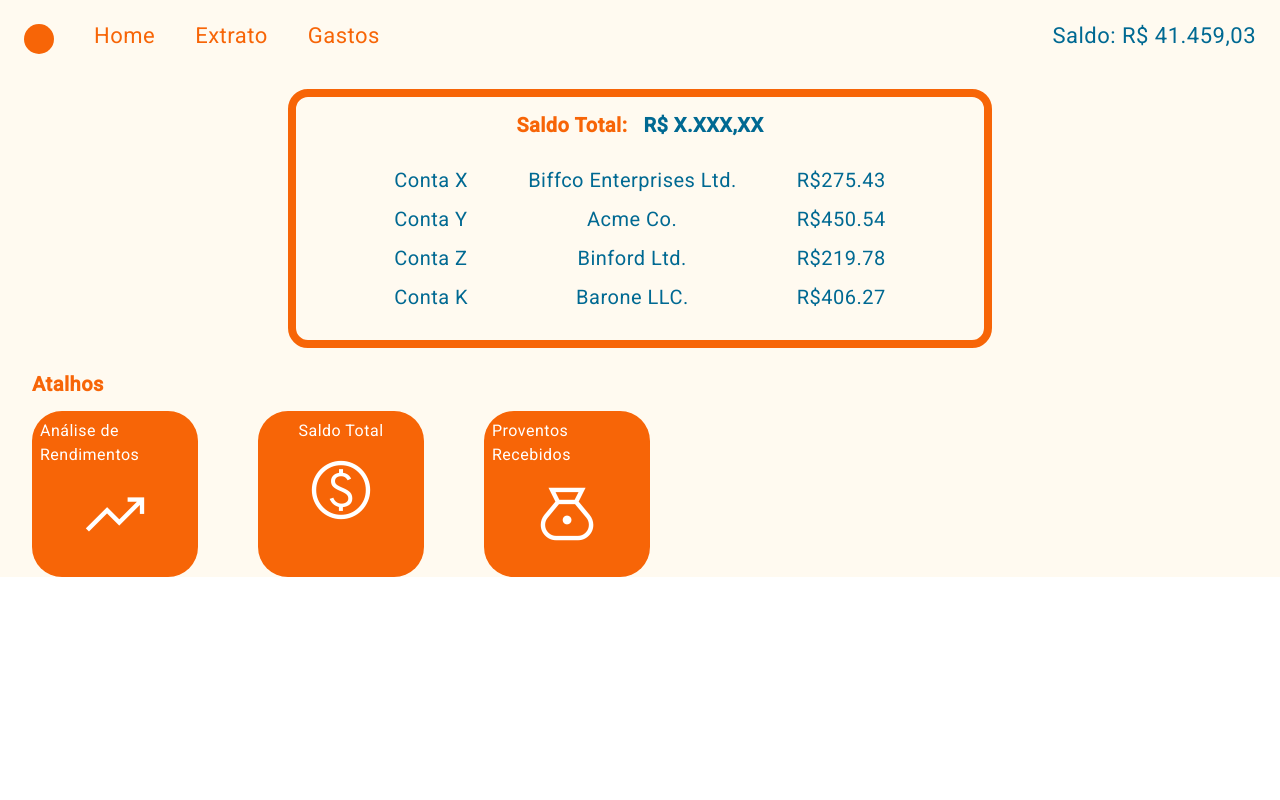
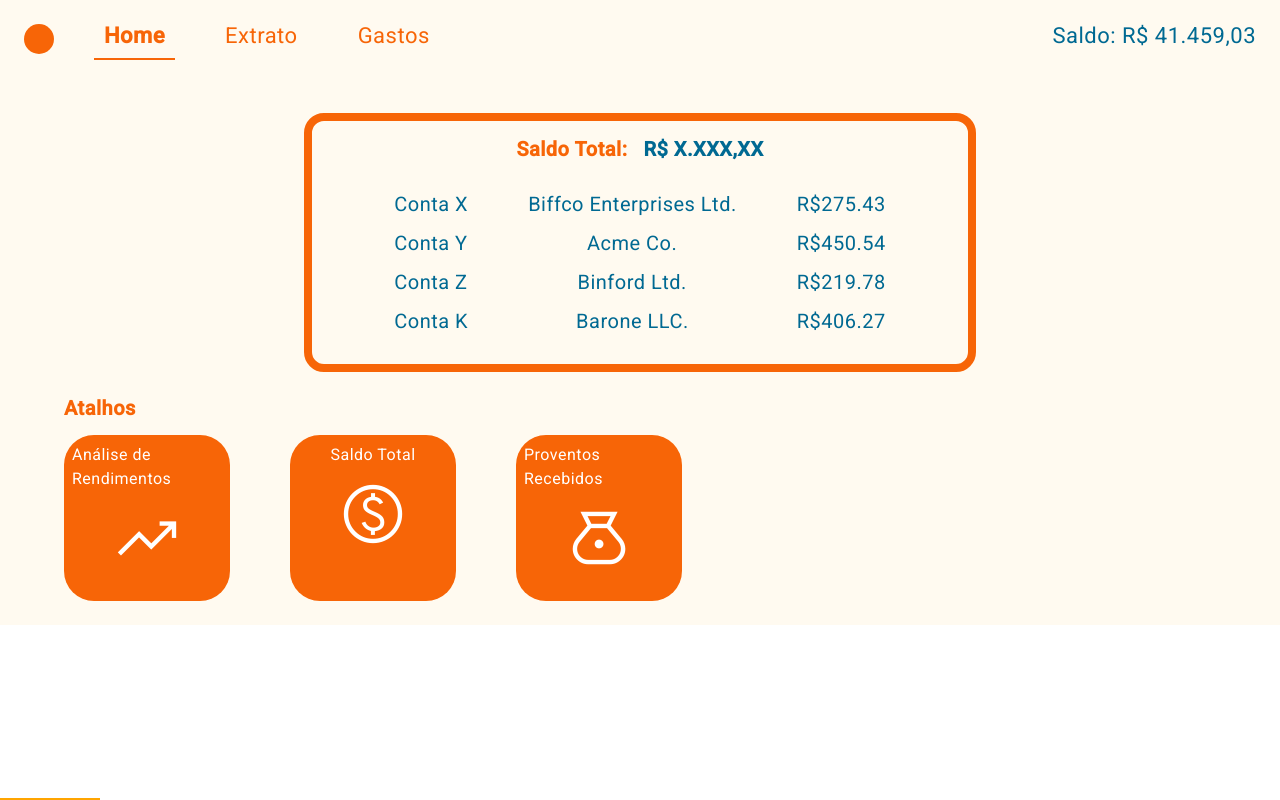
Before and after one commit to marcostomas/finhub-app, an Angular app: page /home in a window 1280 px wide. Built offline with nearby package versions, Linux system fonts and the light colour scheme.

Commit message:
feat: menu com efeito

```diff
--- a/src/app/components/header/header.component.css
+++ b/src/app/components/header/header.component.css
@@ -21,7 +21,7 @@
   justify-content: center;
 }
 
-.align-menu {
+.menu {
   display: flex;
   justify-content: space-around;
   align-items: center;
@@ -38,3 +38,24 @@
 p {
   font-size: 22px;
 }
+
+.menu-item {
+  padding: 10px;
+  text-decoration: none;
+  color: #f76507;
+  position: relative;
+}
+
+.menu-item.active {
+  font-weight: bold;
+  border-bottom: 2px solid #f76507;
+}
+
+.underline {
+  position: absolute;
+  bottom: 0;
+  height: 2px;
+  background-color: orange;
+  width: 100px;
+  transition: left 0.3s ease;
+}
--- a/src/app/components/header/header.component.html
+++ b/src/app/components/header/header.component.html
@@ -3,10 +3,38 @@
     <nav class="home-icon"><a routerLink="/home"></a></nav>
 
     <div>
-      <nav class="align-menu">
-        <p><a routerLink="/home"> Home </a></p>
-        <p><a routerLink="/extrato"> Extrato </a></p>
-        <p><a routerLink="/gastos"> Gastos </a></p>
+      <nav class="menu">
+        <p>
+          <a
+            routerLink="/home"
+            class="menu-item"
+            [class.active]="activeTab === 'home'"
+            (click)="setActiveTab('home')"
+          >
+            Home
+          </a>
+        </p>
+        <p>
+          <a
+            routerLink="/extrato"
+            class="menu-item"
+            [class.active]="activeTab === 'extrato'"
+            (click)="setActiveTab('extrato')"
+          >
+            Extrato
+          </a>
+        </p>
+        <p>
+          <a
+            routerLink="/gastos"
+            class="menu-item"
+            [class.active]="activeTab === 'gastos'"
+            (click)="setActiveTab('gastos')"
+          >
+            Gastos
+          </a>
+        </p>
+        <div class="underline" [ngStyle]="{ left: underlinePosition }"></div>
       </nav>
     </div>
   </section>
--- a/src/app/components/header/header.component.ts
+++ b/src/app/components/header/header.component.ts
@@ -1,11 +1,11 @@
+import { CommonModule } from '@angular/common';
 import { Component, OnInit } from '@angular/core';
-import { BrowserModule } from '@angular/platform-browser';
 import { RouterModule } from '@angular/router';
 
 @Component({
   selector: 'app-header',
   standalone: true,
-  imports: [RouterModule],
+  imports: [CommonModule, RouterModule],
   templateUrl: './header.component.html',
   styleUrls: ['./header.component.css'],
 })
@@ -13,4 +13,26 @@ export class HeaderComponent implements OnInit {
   constructor() {}
 
   ngOnInit() {}
+
+  activeTab: string = 'home';
+  underlinePosition: string = '0px';
+
+  setActiveTab(tab: string): void {
+    this.activeTab = tab;
+    this.updateUnderlinePosition(tab);
+  }
+
+  updateUnderlinePosition(tab: string): void {
+    switch (tab) {
+      case 'home':
+        this.underlinePosition = '0px';
+        break;
+      case 'extrato':
+        this.underlinePosition = '100px';
+        break;
+      case 'gastos':
+        this.underlinePosition = '200px';
+        break;
+    }
+  }
 }
--- a/src/app/components/home/home.component.css
+++ b/src/app/components/home/home.component.css
@@ -3,6 +3,7 @@
   gap: 24px;
   display: flex;
   flex-direction: column;
+  padding: 24px 32px;
 }
 
 .cor-titulo {
```
